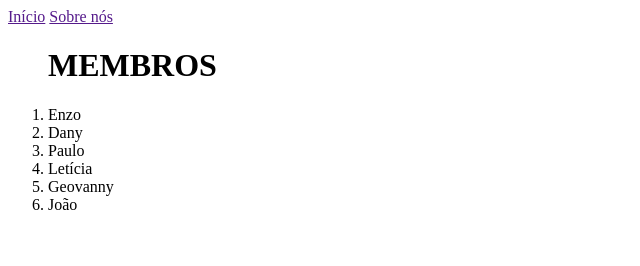
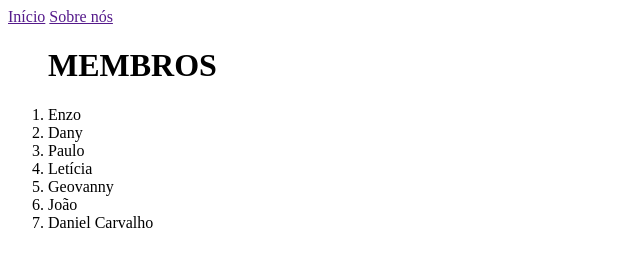
Before and after one commit to MestreSyfodias/SMARTTECH, a plain HTML site: page index.html in a window 1280 px wide. Shown: the whole page, without its empty margins (0-640 px from the left). Drawn offline with Linux system fonts and the light colour scheme.

Commit message:
Update index.html

```diff
--- a/index.html
+++ b/index.html
@@ -18,6 +18,7 @@
         <li>Letícia</li>
         <li>Geovanny</li>
         <li>João</li>
+        <li>Daniel Carvalho</li>
     </ol>
 <img src="" alt="">
 
```
